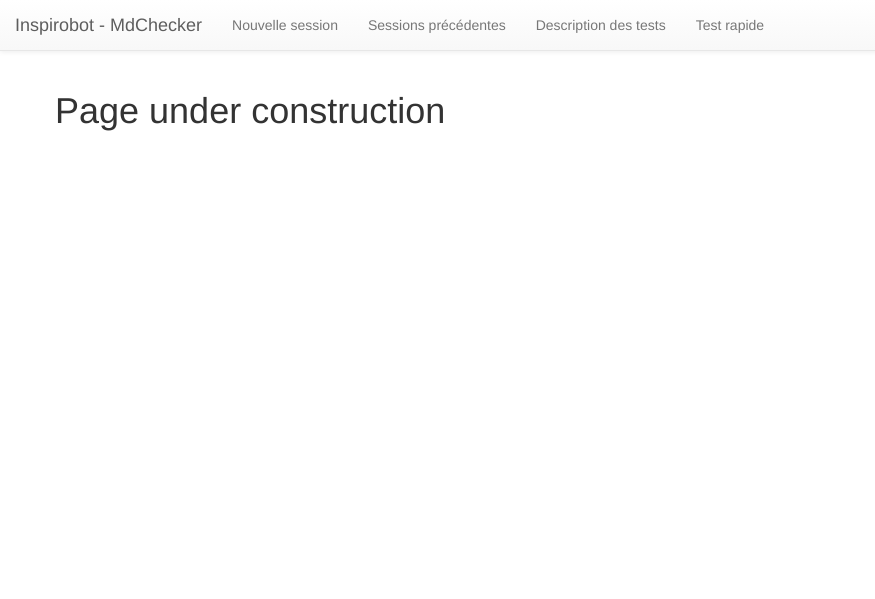
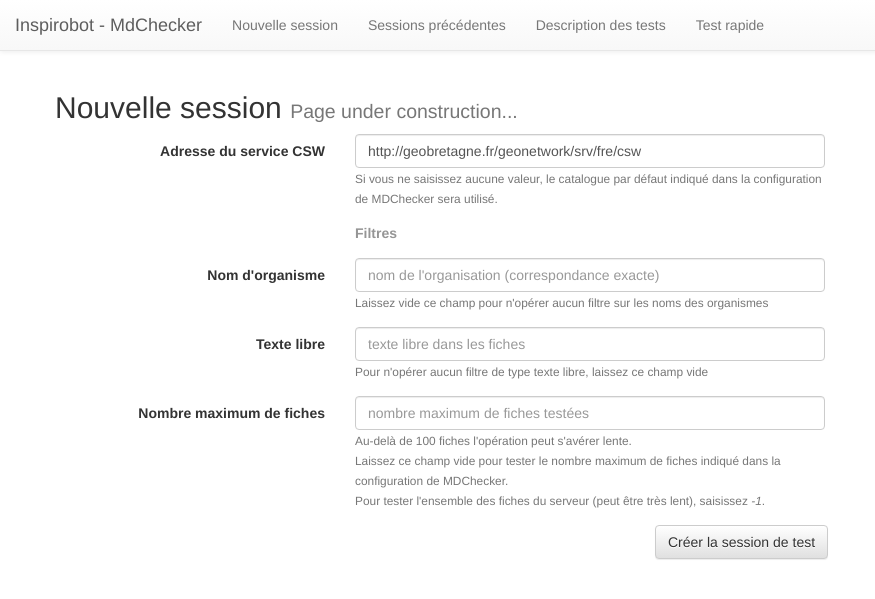
Before and after one commit to geobretagne/mdchecker, a Flask app: page /new_session/ in a window 1280 px wide. Shown: the top 599 px of the page, without its empty margins (0-875 px from the left). Run offline with Flask 2, Linux system fonts and the light colour scheme; parts of the project's set-up code (start-up, migrations or seed data) failed here and were passed over; some libraries are stand-ins or nearby versions.

Commit message:
Add create session page, error page and heavy refactoring

```diff
--- a/mdchecker/main.py
+++ b/mdchecker/main.py
@@ -9,6 +9,9 @@ import datetime
 
 from flask import request
 from flask import render_template
+from flask import url_for
+from flask import redirect
+from flask import abort
 from flask import jsonify
 
 from inspirobot import Inspirobot
@@ -121,156 +124,231 @@ def getArgsFromQuery(request):
     args = {}
 
     # missing validation
-    args['format'] = request.args.get('format', '')
-
-    # missing validation
     args['OrganisationName'] = request.args.get('OrganisationName', '')
 
     # missing validation
     args['anytext'] = request.args.get('anytext', '')
 
-    args['maxharvest'] = min(int(request.args.get(
-        'maxharvest', default=cfg['maxharvest'], type=int)), cfg['maxmaxharvest'])
-    args['nextrecord'] = int(request.args.get('nextrecord', default=0, type=int))
+    if request.path == "/quick_test/":
+        # missing validation
+        args['format'] = request.args.get('format', '')
 
-    if request.args.get('sortby') in ['score', 'uuid', 'title', 'OrganisationName', 'date']:
-        args['sortby'] = request.args.get('sortby')
+        # missing validation
+        args['id'] = request.args.get('id', '')
 
-    # missing validation
-    args['id'] = request.args.get('id', '')
+        if request.args.get('sortby') in ['score', 'uuid', 'title', 'OrganisationName', 'date']:
+            args['sortby'] = request.args.get('sortby')
+
+        args['nextrecord'] = int(request.args.get('nextrecord', default=0, type=int))
+
+        args['maxharvest'] = min(int(request.args.get(
+            'maxharvest', default=cfg['maxharvest'], type=int)), cfg['maxmaxharvest'])
+
+    elif request.path == "/new_session/creation/":
+
+        args['maxharvest'] = min(int(request.args.get(
+            'maxharvest', default=cfg['maxharvest'], type=int)), cfg['maxmaxharvest'])
+
+        # missing validation
+        args['cswurl'] = request.args.get('cswurl', cfg["cswurl"])
+
     return args
 
 
 def doWeNeedToProcessRequest(request):
-    return (request.args.has_key('OrganisationName') or request.args.has_key('anytext') or
-        request.args.has_key('id') or request.args.has_key('format'))
+    return ('OrganisationName' in request.args or 'anytext' in request.args or
+            'id' in request.args or 'format' in request.args)
 
 
-def runTests(args, mdUnitTests):
-    """perform tests, return metadatas, count, score"""
-    metadatas = []
-    count = {'matches': 0, 'returned': 0}
-    score = 0
+class InspirobotWrapper(object):
 
-    # inspirobot instance
-    inspirobot = Inspirobot.Inspirobot()
-    if cfg.get('proxy', ''):
-        inspirobot.setproxy(cfg['proxy'])
+    def __init__(self, test_params, unit_tests):
+        self.md_records = None
+        self.metadatas = None
+        self.test_params = test_params
+        self.unit_tests = unit_tests
+        self.db = None
+        self.constraints_str = None
+        self.constraints_fes = None
 
-    if args['anytext'].strip() == "":
-        args['anytext'] = "*"
+        self.inspirobot = self.create_inspirobot_instance()
+        self.build_inspirobot_constraints()
 
-    if args['OrganisationName'].strip() == "":
-        args['OrganisationName'] = "*"
+    def set_db(self, database):
+        self.db = database
 
-    #do we still need this test?
-    if args['OrganisationName'] or args['anytext'] or args['id'] or args['format'] == 'json':
+    def create_inspirobot_instance(self):
+        inspirobot = Inspirobot.Inspirobot()
+        if cfg.get('proxy', ''):
+            inspirobot.setproxy(cfg['proxy'])
+        return inspirobot
 
-        # owslib constraint
-        constraintstr = u"Type = dataset  && anytext = %(anytext)s" % args
-        if args['OrganisationName']:
-            constraintstr += u" && OrganisationName = %(OrganisationName)s" % args
-        if args['id']:
-            constraintstr += u" && Identifier = %(id)s" % args
-        constraints = inspirobot.parseFilter(constraintstr)
+    def build_inspirobot_constraints(self):
+
+        constraints_inspirobot = u"Type = dataset  && anytext = %(anytext)s" % self.test_params
+
+        if self.test_params.get('OrganisationName', None) is not None:
+            constraints_inspirobot += u" && OrganisationName = %(OrganisationName)s" % self.test_params
+
+        if self.test_params.get('id', None) is not None:
+            constraints_inspirobot += u" && Identifier = %(id)s" % self.test_params
+
+        self.constraints_str = constraints_inspirobot
+        self.constraints_fes = self.inspirobot.parseFilter(self.constraints_str)
+
+    def run_unrecorded_tests(self):
 
         # get match count
-        count = inspirobot.mdcount(
-            cfg['cswurl'], constraints=constraints, startrecord=args['nextrecord'], maxharvest=args['maxharvest'])
+        count = self.inspirobot.mdcount(
+            cfg['cswurl'], constraints=self.constraints_fes,
+            startrecord=self.test_params['nextrecord'],
+            maxharvest=self.test_params['maxharvest'])
 
         # get metadatas
-        records = inspirobot.mdsearch(
+        self.md_records = self.inspirobot.mdsearch(
             cfg['cswurl'],
             esn='full',
-            constraints=constraints,
-            startrecord=args['nextrecord'],
+            constraints=self.constraints_fes,
+            startrecord=self.test_params['nextrecord'],
             maxrecords=cfg['maxrecords'],
-            maxharvest=args['maxharvest']
+            maxharvest=self.test_params['maxharvest']
         )
 
-        # Test session db record
-        ts = TestSession(
-            cat_url=cfg['cswurl'],
-            filter=constraintstr,
-            date=datetime.datetime.utcnow()
+        self.run_tests_on_md_records()
+
+        score = sum(md.score for md in self.metadatas) / max(len(self.metadatas), 1)
+
+        # metadata order
+        if self.test_params['sortby'] == 'score':
+            self.metadatas.sort(key=operator.attrgetter('score'))
+        elif self.test_params['sortby'] == 'uuid':
+            self.metadatas.sort(key=operator.attrgetter('fileIdentifier'))
+        elif self.test_params['sortby'] == 'title':
+            self.metadatas.sort(key=operator.attrgetter('title'))
+        elif self.test_params['sortby'] == 'OrganisationName':
+            self.metadatas.sort(key=operator.attrgetter('OrganisationName'))
+        elif self.test_params['sortby'] == 'date':
+            self.metadatas.sort(key=operator.attrgetter('date'))
+
+        return self.metadatas, count, score
+
+    def run_and_record_tests(self, database):
+
+        self.set_db(database)
+
+        # get match count
+        count = self.inspirobot.mdcount(
+            self.test_params['cswurl'],
+            constraints=self.constraint_fes,
+            startrecord=0,
+            maxharvest=1)
+
+        # update maxharvest
+        if not ('maxharvest' in self.test_params and isinstance(self.test_params["maxharvest"], (int, long))):
+            if isinstance(self.test_params["maxharvest"], (str, unicode)) and \
+                    self.test_params["maxharvest"].strip().lower() == 'all':
+                self.test_params["maxharvest"] = count["matches"]
+            else:
+                self.test_params["maxharvest"] = cfg["maxharvest"]
+        elif self.test_params["maxharvest"] > count["matches"]:
+            self.test_params["maxharvest"] = count["matches"]
+        elif self.test_params["maxharvest"] == -1:
+            self.test_params["maxharvest"] = count["matches"]
+        elif self.test_params["maxharvest"] < 1:
+            self.test_params["maxharvest"] = cfg["maxharvest"]
+
+        # get metadata records
+        self.md_records = self.inspirobot.mdsearch(
+            self.test_params['cswurl'],
+            esn='full',
+            constraints=self.constraints_fes,
+            startrecord=0,
+            maxrecords=cfg['maxrecords'],
+            maxharvest=self.test_params['maxharvest']
         )
-        db.session.add(ts)
+
+        new_session_id = self.run_tests_on_md_records(True)
+
+        return new_session_id
+
+    def run_tests_on_md_records(self, store_in_db=False):
+
+        self.metadatas = []
+        ts = None
+
+        if store_in_db:
+            # Test session db record
+            ts = TestSession(
+                cat_url=self.test_params['cswurl'],
+                filter=self.constraint_str,
+                date=datetime.datetime.utcnow()
+            )
+            self.db.session.add(ts)
 
         # run tests
-        for rec_id, rec in records.iteritems():
+        for rec_id, rec in self.md_records.iteritems():
             meta = Inspirobot.MD(rec.xml)
-            meta.run(mdUnitTests)
-            metadatas.append(meta)
+            meta.run(self.unit_tests)
+            self.metadatas.append(meta)
 
-            # resource metadata db record
-            # look for an existing metadata with the same cat_url and file_id
-            md = ResourceMd.query.filter_by(
-                cat_url=cfg['cswurl'],
-                file_id=meta.fileIdentifier
-            ).first()
-            if md is None and meta.MD_Identifier.strip() != "":
+            if store_in_db:
+                # resource metadata db record
+                # look for an existing metadata with the same cat_url and file_id
                 md = ResourceMd.query.filter_by(
-                    cat_url=cfg['cswurl'],
-                    res_uri=meta.MD_Identifier
+                    cat_url=self.test_params['cswurl'],
+                    file_id=meta.fileIdentifier
                 ).first()
-            if md is None:
-                md = ResourceMd(
-                    cat_url=cfg['cswurl'],
-                    file_id=meta.fileIdentifier,
-                    md_date=meta.md_date,
-                    res_date=meta.date,
-                    res_uri=meta.MD_Identifier,
-                    res_title=meta.title,
-                    res_abstract=meta.abstract,
-                    res_organisation_name=meta.OrganisationName
+                if md is None and meta.MD_Identifier.strip() != "":
+                    md = ResourceMd.query.filter_by(
+                        cat_url=self.test_params['cswurl'],
+                        res_uri=meta.MD_Identifier
+                    ).first()
+                if md is None:
+                    md = ResourceMd(
+                        cat_url=self.test_params['cswurl'],
+                        file_id=meta.fileIdentifier,
+                        md_date=meta.md_date,
+                        res_date=meta.date,
+                        res_uri=meta.MD_Identifier,
+                        res_title=meta.title,
+                        res_abstract=meta.abstract,
+                        res_organisation_name=meta.OrganisationName
+                    )
+                    self.db.session.add(md)
+                else:
+                    md.file_id = meta.fileIdentifier
+                    md.md_date = meta.md_date
+                    md.res_date = meta.date
+                    md.res_uri = meta.MD_Identifier
+                    md.res_title = meta.title
+                    md.res_abstract = meta.abstract
+                    md.res_organisation_name = meta.OrganisationName
+
+                # report for on medatada record and one test session in db
+                mr = MdReport(
+                    test_session=ts,
+                    md=md,
+                    score=meta.score
                 )
-                db.session.add(md)
-            else:
-                md.file_id = meta.fileIdentifier
-                md.md_date = meta.md_date
-                md.res_date = meta.date
-                md.res_uri = meta.MD_Identifier
-                md.res_title = meta.title
-                md.res_abstract = meta.abstract
-                md.res_organisation_name = meta.OrganisationName
+                db.session.add(mr)
 
-            # report for on medatada record and one test session in db
-            mr = MdReport(
-                test_session=ts,
-                md=md,
-                score=meta.score
-            )
-            db.session.add(mr)
+                for report in meta.reports:
 
-            for report in meta.reports:
+                    for result in report.results:
 
-                for result in report.results:
+                        # result of one unit test in db
+                        unit_test_result = UnitTestResult(
+                            md_report=mr,
+                            test_id=report.name,
+                            test_result_level=result[0],
+                            test_result_text=result[1]
+                        )
+                        db.session.add(unit_test_result)
 
-                    # result of one unit test in db
-                    unit_test_result = UnitTestResult(
-                        md_report = mr,
-                        test_id = report.name,
-                        test_result_level = result[0],
-                        test_result_text = result[1]
-                    )
-                    db.session.add(unit_test_result)
-        db.session.commit()
-
-        score = sum(md.score for md in metadatas) / max(len(metadatas), 1)
-
-        # metadata order
-        if args['sortby'] == 'score':
-            metadatas.sort(key=operator.attrgetter('score'))
-        elif args['sortby'] == 'uuid':
-            metadatas.sort(key=operator.attrgetter('fileIdentifier'))
-        elif args['sortby'] == 'title':
-            metadatas.sort(key=operator.attrgetter('title'))
-        elif args['sortby'] == 'OrganisationName':
-            metadatas.sort(key=operator.attrgetter('OrganisationName'))
-        elif args['sortby'] == 'date':
-            metadatas.sort(key=operator.attrgetter('date'))
-
-    return metadatas, count, score
+        if store_in_db:
+            db.session.commit()
+            db.session.refresh(ts)
+            return ts.id
 
 
 ### routes ######################################
@@ -289,7 +367,9 @@ def byId(md_id='', format='html'):
         'format':           format
     }
     mdUnitTests = getMdUnitTests()
-    metadatas, count, score = runTests(args, mdUnitTests)
+    ins_wrapper = InspirobotWrapper(args, mdUnitTests)
+    metadatas, count, score = ins_wrapper.run_unrecorded_tests()
+
 
     if args['format'] == 'json':
         return jsonify(
@@ -336,9 +416,8 @@ def quick_test():
     args.update(getArgsFromQuery(request))
 
     if doWeNeedToProcessRequest(request):
-        metadatas, count, score = runTests(args, mdUnitTests)
-    # if args['OrganisationName'] or args['anytext'] or args['id'] or args['format'] == 'json':
-    #     metadatas, count, score = runTests(args, mdUnitTests)
+        ins_wrapper = InspirobotWrapper(args, mdUnitTests)
+        metadatas, count, score = ins_wrapper.run_unrecorded_tests()
 
     if args['format'] == 'json':
         return jsonify(
@@ -363,7 +442,23 @@ def quick_test():
 @app.route("/new_session/")
 def new_session():
     return render_template('new_session.html', cfg=cfg)
-    return u"Under heavy construction... will come soon"
+
+
+@app.route("/new_session/creation/")
+def new_session_creation():
+
+    args = {}
+    args.update(getArgsFromQuery(request))
+
+    mdUnitTests = getMdUnitTests()
+
+    ins_wrapper = InspirobotWrapper(args, mdUnitTests)
+    new_session_id = ins_wrapper.run_and_record_tests(db)
+
+    if new_session_id is not None:
+        return redirect(url_for("session_by_id", id=new_session_id))
+    else:
+        abort(500)
 
 
 @app.route("/sessions/")
@@ -379,6 +474,9 @@ def session_by_id(id=None):
     session = TestSession.query.filter_by(
                 id=id
             ).first()
+
+    if session is None:
+        abort(404)
 
     sort_by = "score"
 
@@ -434,6 +532,12 @@ def test_description():
     return render_template('test_description.html', cfg=cfg, tests=mdUnitTests)
 
 
+@app.errorhandler(404)
+@app.errorhandler(500)
+def page_not_found(e):
+    return render_template("error.html", error=e)
+
+
 def object_list(template_name, query, paginate_by=10, **context):
     page = request.args.get('page')
     if page and page.isdigit():
--- a/mdchecker/templates/include_page_links.html
+++ b/mdchecker/templates/include_page_links.html
@@ -15,7 +15,7 @@
                 {% if page == object_list.page %}
                     <a href="#">{{ page }}<span class="sr-only">(current)</span></a>
                 {% else %}
-                    <a href="./?page={{ page }}&sort={{ sort_by }}{% if not asc %}&desc=yes{% endif %}">{{ page }}</a>
+                    <a href="./?page={{ page }}&sort_by={{sort_by}}&order={{order}}">{{ page }}</a>
                 {% endif %}
             {% else %}
                 <a class="disabled">...</a>
--- a/mdchecker/templates/new_session.html
+++ b/mdchecker/templates/new_session.html
@@ -1,5 +1,87 @@
 {% extends "base.html" %}
 
+{% block extra_styles %}
+    <style rel="stylesheet" type="text/css">
+        .form-filter-header {
+            font-weight: 700;
+            color: #959595;
+        }
+    </style>
+{% endblock %}
+
 {% block content %}
-    <h1>Page under construction</h1>
+
+    <h2>Nouvelle session <small>Page under construction...</small></h2>
+
+    <form class="form-horizontal" method="GET" action="/new_session/creation/">
+        <!-- org -->
+        <div class="form-group">
+            <label for="cswurl" class="col-sm-3 control-label">Adresse du service CSW</label>
+            <div class="col-sm-5">
+                <input type="text"
+                    name="cswurl"
+                    class="form-control"
+                    type="url"
+                    value="{{cfg['cswurl']}}"
+                    placeholder="adresse du service web CSW à interroger"/>
+                <small class="text-muted">Si vous ne saisissez aucune valeur, le catalogue par défaut indiqué dans la
+                    configuration de MDChecker sera utilisé.
+                </small>
+            </div>
+        </div>
+
+        <div class="form-group row">
+            <div class="col-sm-3">&nbsp;</div>
+            <div class="col-sm-5 form-filter-header">Filtres</div>
+        </div>
+
+        <!-- org -->
+        <div class="form-group row">
+            <label for="OrganisationName" class="col-sm-3 control-label">Nom d'organisme</label>
+            <div class="col-sm-5">
+                <input type="text"
+                    name="OrganisationName"
+                    class="form-control"
+                    placeholder="nom de l'organisation (correspondance exacte)"/>
+                <small class="text-muted">Laissez vide ce champ pour n'opérer aucun filtre sur les noms des organismes</small>
+            </div>
+        </div>
+
+        <!-- anytext -->
+        <div class="form-group row">
+            <label for="anytext" class="col-sm-3 control-label">Texte libre</label>
+            <div class="col-sm-5">
+                <input type="text"
+                    name="anytext"
+                    class="form-control"
+                    placeholder="texte libre dans les fiches"/>
+                <small class="text-muted">Pour n'opérer aucun filtre de type texte libre, laissez ce champ vide</small>
+            </div>
+        </div>
+
+        <!-- quantity -->
+        <div class="form-group row">
+            <label for="maxharvest" class="col-sm-3 control-label">Nombre maximum de fiches</label>
+            <div class="col-sm-5">
+                <input type="text"
+                    name="maxharvest"
+                    class="form-control"
+                    type="number"
+                    placeholder="nombre maximum de fiches testées"/>
+                <small class="text-muted">Au-delà de 100 fiches l'opération peut s'avérer lente.
+                    <br/>Laissez ce champ vide pour tester le nombre maximum de fiches indiqué dans la
+                    configuration de MDChecker.
+                    <br/>Pour tester l'ensemble des fiches du serveur (peut être très lent), saisissez <em>-1</em>.
+                </small>
+            </div>
+        </div>
+
+        <!-- submit -->
+        <div class="form-group row">
+            <div class="col-sm-6 pull-right">
+                <button type="submit" class="btn btn-default">Créer la session de test</button>
+            </div>
+        </div>
+
+    </form>
 {% endblock %}
```
Also changed, not shown: mdchecker/templates/error.html (added, +12 -0 lines).
